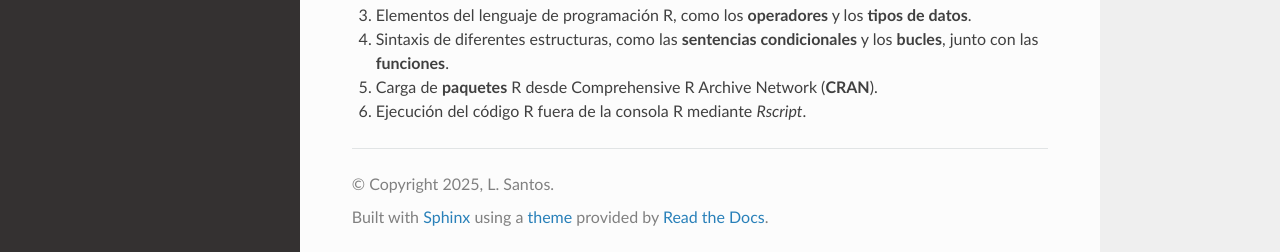
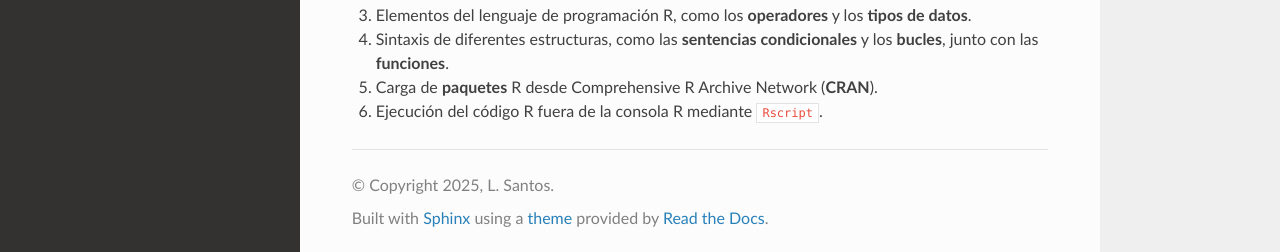
Before and after one commit to matecom57/santosg57-curso-r, a Sphinx documentation site: the page built from docs/source/Clase-03/clase-03.rst, in a window 1280 px wide and 1015 px high. Shown: the part 760-1012 px from the top of the window. Built offline with Sphinx 7.4.7 and the Read the Docs theme 3.1.0, drawn with Linux system fonts in a browser that asks for light colours.

```diff
--- a/docs/source/Clase-03/clase-03.rst
+++ b/docs/source/Clase-03/clase-03.rst
@@ -32,4 +32,4 @@ HOY
 
 5.  Carga de **paquetes** R desde Comprehensive R Archive Network (**CRAN**).
 
-6. Ejecución del código R fuera de la consola R mediante `Rscript`.
+6. Ejecución del código R fuera de la consola R mediante ``Rscript``.
```
